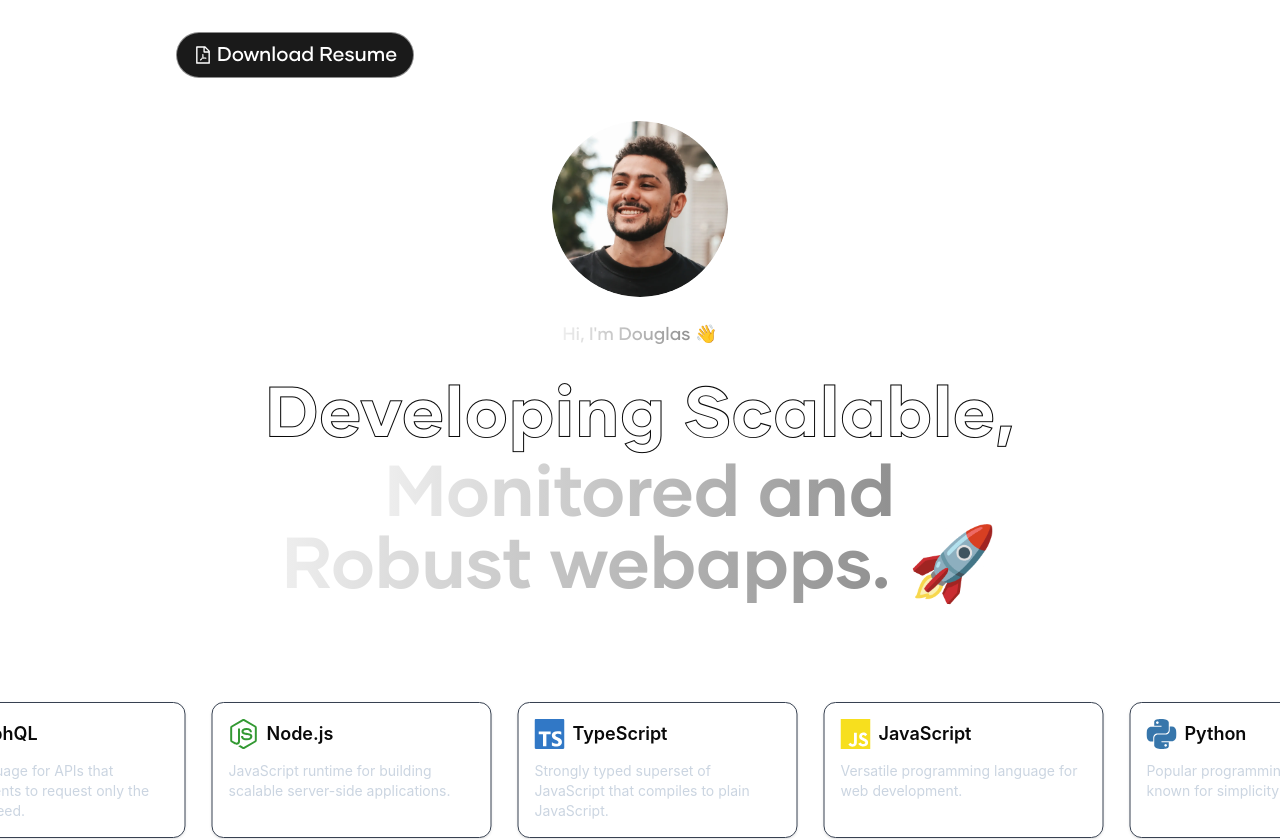
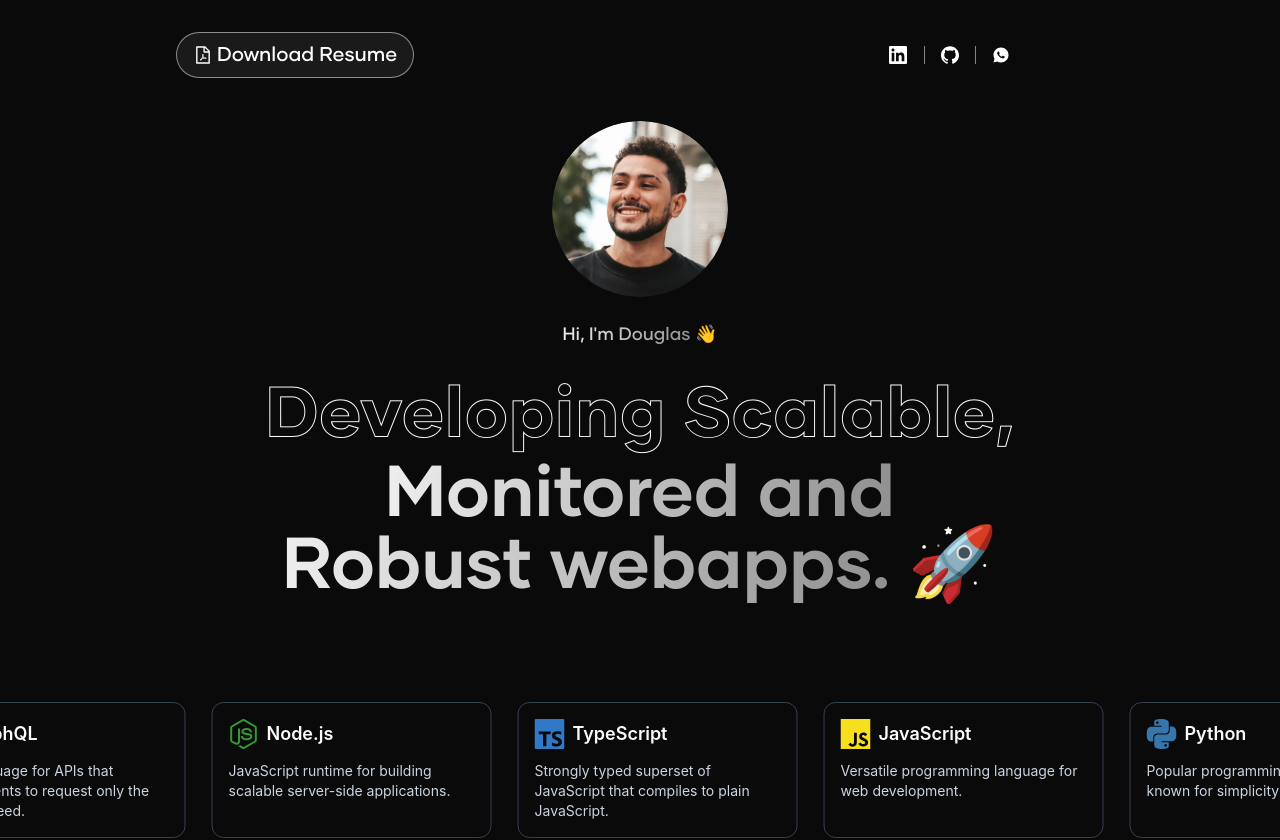
Before and after one commit to douglasedward/douglaseduardo, a React (Vite) app: page / in a window 1280 px wide. Shown: the top 840 px of the page. Built offline with nearby package versions, Linux system fonts and the light colour scheme; no server answers.

Commit message:
using theme provider

```diff
--- a/src/App.tsx
+++ b/src/App.tsx
@@ -7,6 +7,7 @@
 import Contact from "@/components/Contact";
 import { useEffect } from "react";
 import useTracking from "@/utils/hooks/useTracking";
+import { ThemeProvider } from "@/components/theme-provider";
 import { TrackingProvider } from "@/context/TrackingProvider";
 
 import "./App.css";
@@ -19,6 +20,7 @@
   }, [createTrackHandler]);
 
   return (
+    <ThemeProvider defaultTheme="dark" storageKey="vite-ui-theme">
       <TrackingProvider>
         <Header />
         <Hero />
@@ -30,6 +32,7 @@
         <Project />
         <Contact />
       </TrackingProvider>
+    </ThemeProvider>
   );
 }
 
--- /dev/null
+++ b/src/components/theme-provider.tsx
@@ -0,0 +1,74 @@
+import { createContext, useContext, useEffect, useState } from "react";
+
+type Theme = "dark" | "light" | "system";
+
+type ThemeProviderProps = {
+  children: React.ReactNode;
+  defaultTheme?: Theme;
+  storageKey?: string;
+};
+
+type ThemeProviderState = {
+  theme: Theme;
+  setTheme: (theme: Theme) => void;
+};
+
+const initialState: ThemeProviderState = {
+  theme: "system",
+  setTheme: () => null,
+};
+
+const ThemeProviderContext = createContext<ThemeProviderState>(initialState);
+
+export function ThemeProvider({
+  children,
+  defaultTheme = "system",
+  storageKey = "vite-ui-theme",
+  ...props
+}: ThemeProviderProps) {
+  const [theme, setTheme] = useState<Theme>(
+    () => (localStorage.getItem(storageKey) as Theme) || defaultTheme
+  );
+
+  useEffect(() => {
+    const root = window.document.documentElement;
+
+    root.classList.remove("light", "dark");
+
+    if (theme === "system") {
+      const systemTheme = window.matchMedia("(prefers-color-scheme: dark)")
+        .matches
+        ? "dark"
+        : "light";
+
+      root.classList.add(systemTheme);
+      return;
+    }
+
+    root.classList.add(theme);
+  }, [theme]);
+
+  const value = {
+    theme,
+    setTheme: (theme: Theme) => {
+      localStorage.setItem(storageKey, theme);
+      setTheme(theme);
+    },
+  };
+
+  return (
+    <ThemeProviderContext.Provider {...props} value={value}>
+      {children}
+    </ThemeProviderContext.Provider>
+  );
+}
+
+// eslint-disable-next-line react-refresh/only-export-components
+export const useTheme = () => {
+  const context = useContext(ThemeProviderContext);
+
+  if (context === undefined)
+    throw new Error("useTheme must be used within a ThemeProvider");
+
+  return context;
+};
```
Lines whose indentation alone changed are shown as unchanged.
